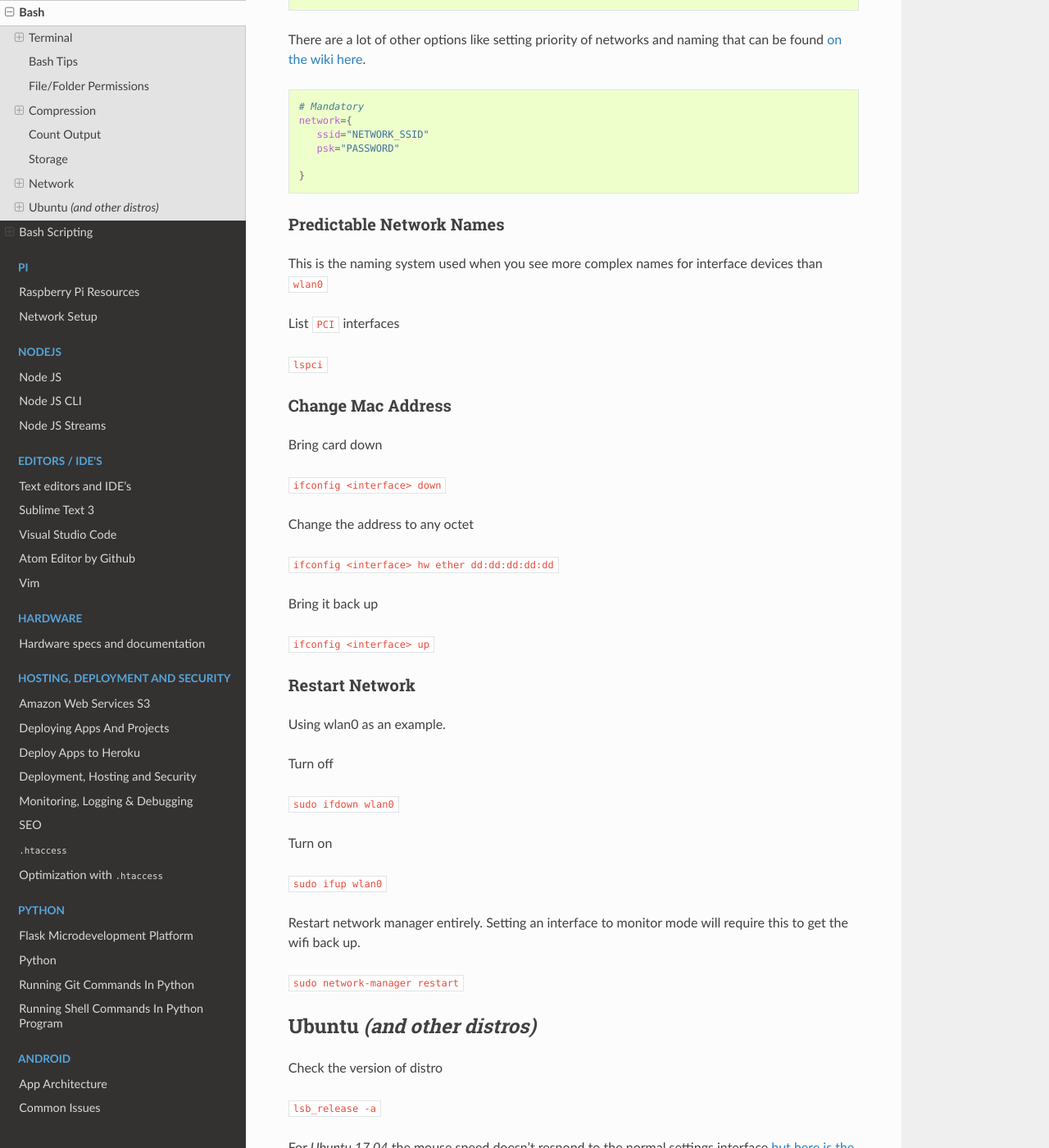
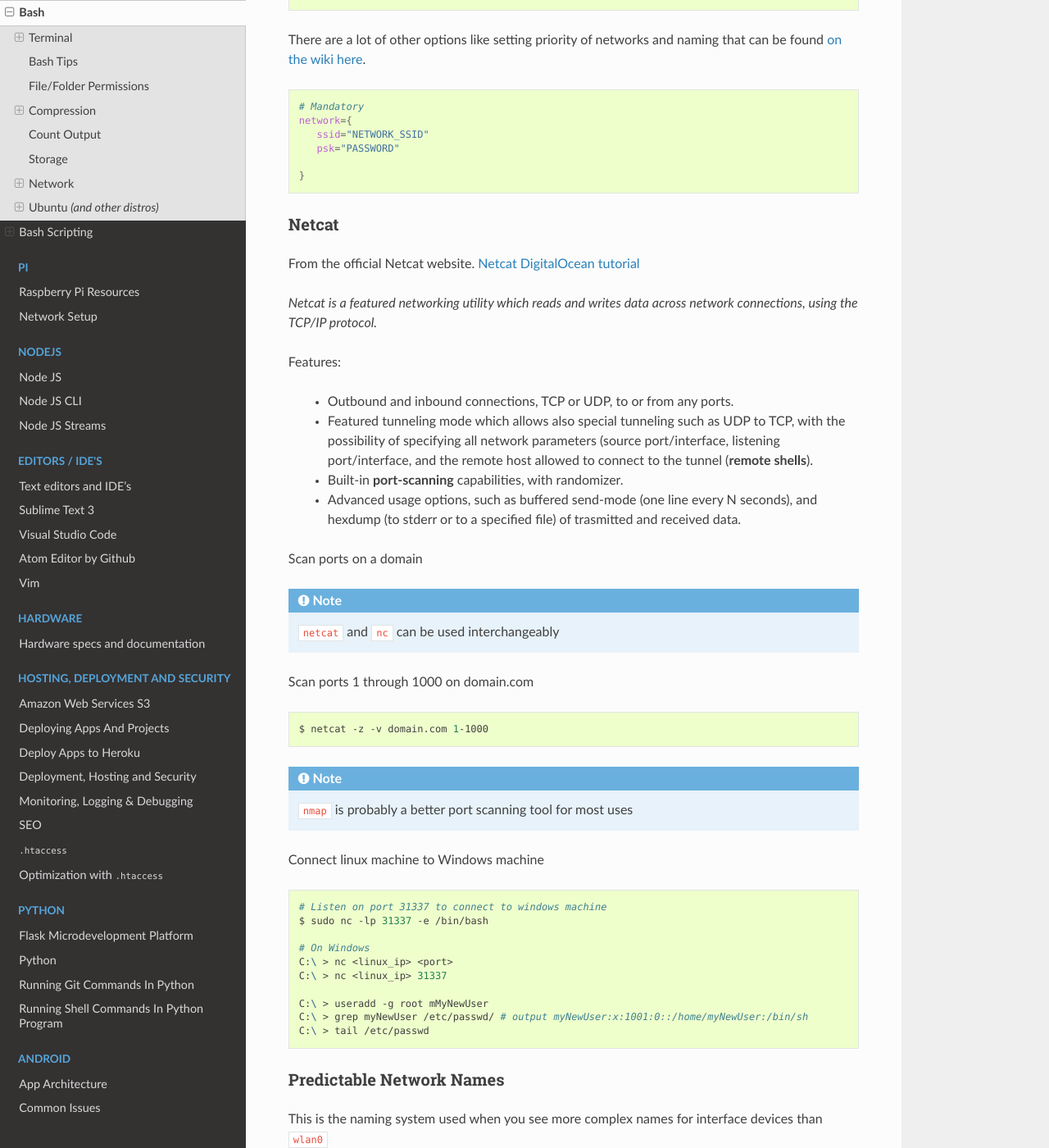
Before and after one commit to asmattic/docs, a Sphinx documentation site: the page built from source/linux/bash/index.rst, in a window 1280 px wide and 1400 px high, scrolled down 3272 px. Shown: the whole window at 82% size. Built offline with Sphinx 7.4.7 and the Read the Docs theme 2.0.0, drawn with Linux system fonts in a browser that asks for light colours.

Commit message:
Added netcat port scanning info and remoting into windows machines

```diff
--- a/source/linux/bash/index.rst
+++ b/source/linux/bash/index.rst
@@ -175,6 +175,52 @@ There are a lot of other options like setting priority of networks and naming th
 
    }
 
+Netcat
+~~~~~~~~
+
+From the official Netcat website. `Netcat DigitalOcean tutorial <https://www.digitalocean.com/community/tutorials/how-to-use-netcat-to-establish-and-test-tcp-and-udp-connections-on-a-vps>`_
+
+`Netcat is a featured networking utility which reads and writes data across network connections, using the TCP/IP protocol.`
+
+Features:
+
+   * Outbound and inbound connections, TCP or UDP, to or from any ports.
+   * Featured tunneling mode which allows also special tunneling such as UDP to TCP, with the possibility of specifying all network parameters (source port/interface, listening port/interface, and the remote host allowed to connect to the tunnel (**remote shells**).
+   * Built-in **port-scanning** capabilities, with randomizer.
+   * Advanced usage options, such as buffered send-mode (one line every N seconds), and hexdump (to stderr or to a specified file) of trasmitted and received data.
+
+Scan ports on a domain
+
+.. note::
+   ``netcat`` and ``nc`` can be used interchangeably
+
+Scan ports 1 through 1000 on domain.com
+
+.. code-block:: bash
+
+   $ netcat -z -v domain.com 1-1000
+
+.. note::
+
+   ``nmap`` is probably a better port scanning tool for most uses
+
+Connect linux machine to Windows machine
+
+.. code-block:: bash
+
+   # Listen on port 31337 to connect to windows machine
+   $ sudo nc -lp 31337 -e /bin/bash
+
+   # On Windows
+   C:\ > nc <linux_ip> <port>
+   C:\ > nc <linux_ip> 31337
+
+   C:\ > useradd -g root mMyNewUser
+   C:\ > grep myNewUser /etc/passwd/ # output myNewUser:x:1001:0::/home/myNewUser:/bin/sh
+   C:\ > tail /etc/passwd
+
+
+
 Predictable Network Names
 ~~~~~~~~~~~~~~~~~~~~~~~~~~~~
 
@@ -337,7 +383,7 @@ Return user
 Creating a Symbolic Link (Symlink) to a Program
 --------------------------------------------------
 
-It is good practice to create a symlink in a directory all users can visit like ``/usr/local/bin``. If the program is user specific, you can place the file to run in that user's ``~/bin`.
+It is good practice to create a symlink in a directory all users can visit like ``/usr/local/bin``. If the program is user specific, you can place the file to run in that user's ``~/bin``.
 
 To create the symlink, ``ln`` is the link command and ``-s`` makes the link symbolic.
 
--- a/source/linux/linux-filesystem.rst
+++ b/source/linux/linux-filesystem.rst
@@ -79,6 +79,6 @@ The `/boot` folder is out of space. This is usually the cause of a build up of k
 
  - `Stack Overflow question used for explanation <https://askubuntu.com/questions/785460/boot-partition-filling-up-is-this-a-bug-in-ubuntu?utm_medium=organic&utm_source=google_rich_qa&utm_campaign=google_rich_qa>`_
 
-.. code-block::
+.. code-block:: bash
 
    sudo apt autoremove
```
